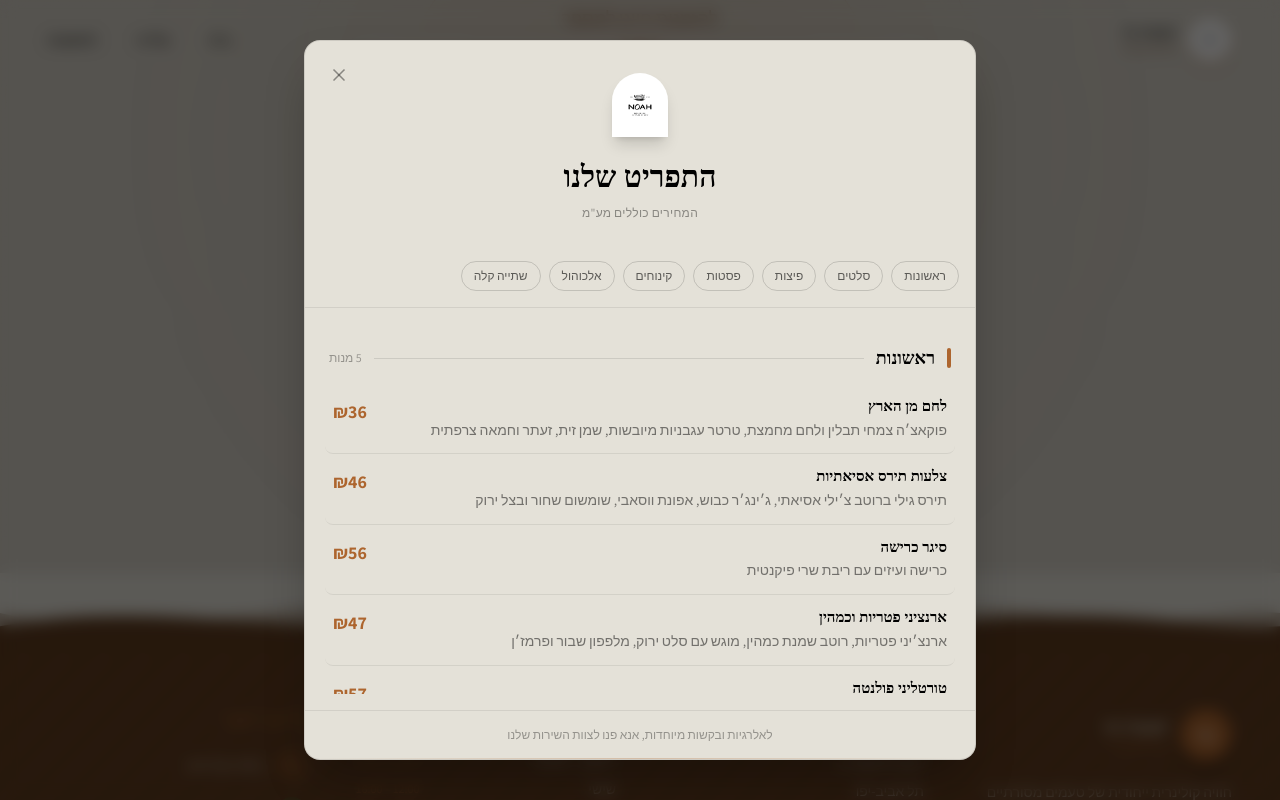
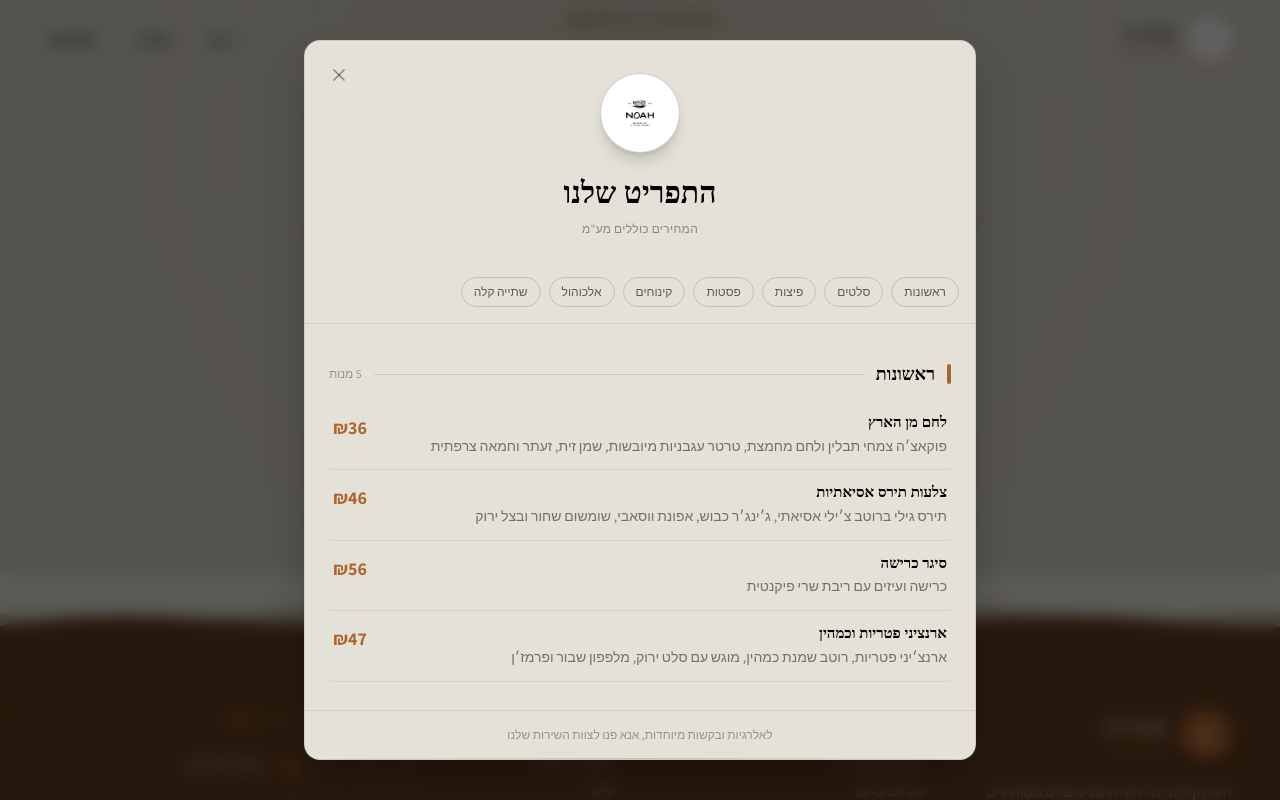
Before and after one commit to danielsem4/noah, a React (Vite) app: page / in a window 1280 px wide. Both pictures are taken after a click on the button "תפריט". Shown: the part 2954-3754 px from the top of the page. Built offline with nearby package versions, Linux system fonts and the light colour scheme; a web font is replaced by a local one.

Commit message:
new menue

```diff
--- a/src/components/sections/MenuModal.tsx
+++ b/src/components/sections/MenuModal.tsx
@@ -109,17 +109,9 @@ export default function MenuModal({ open, onOpenChange }: MenuModalProps) {
 
           <div className="px-6 pt-8 pb-5">
             <DialogHeader>
-              {/* Logo arch */}
+              {/* Logo circle */}
               <div className="flex justify-center mb-4">
-                <div
-                  className="w-14 h-16 overflow-hidden shadow-lg shadow-black/15"
-                  style={{
-                    borderTopLeftRadius: '9999px',
-                    borderTopRightRadius: '9999px',
-                    borderBottomLeftRadius: '10px',
-                    borderBottomRightRadius: '10px',
-                  }}
-                >
+                <div className="w-20 h-20 rounded-full overflow-hidden shadow-lg shadow-black/15 border border-black/10">
                   <img src={logoSrc} alt="קבוצת נח" className="w-full h-full object-cover" />
                 </div>
               </div>
--- a/src/components/sections/Orders.tsx
+++ b/src/components/sections/Orders.tsx
@@ -1,6 +1,18 @@
 import { useState } from 'react'
 import { motion } from 'framer-motion'
-import { Phone, MessageCircle, UtensilsCrossed, Star } from 'lucide-react'
+import { Phone, UtensilsCrossed, Star } from 'lucide-react'
+
+function WhatsAppIcon({ className }: { className?: string }) {
+  return (
+    <svg viewBox="0 0 48 48" fill="none" xmlns="http://www.w3.org/2000/svg" className={className}>
+      <circle cx="24" cy="24" r="24" fill="#25D366" />
+      <path
+        d="M34.5 13.5C32.1 11.1 28.9 9.8 25.5 9.8C18.5 9.8 12.8 15.5 12.8 22.5C12.8 24.8 13.4 27 14.6 29L12.5 36.5L20.2 34.4C22.2 35.5 24.3 36.1 26.5 36.1C33.5 36.1 39.2 30.4 39.2 23.4C39.2 20 37.9 16.8 35.5 14.4L34.5 13.5ZM26.5 33.8C24.5 33.8 22.6 33.2 20.9 32.2L20.5 31.9L16 33.1L17.2 28.7L16.9 28.3C15.8 26.5 15.2 24.5 15.2 22.4C15.2 16.8 19.8 12.2 25.5 12.2C28.3 12.2 30.9 13.3 32.9 15.3C34.9 17.3 36 19.9 36 22.7C36 28.4 31.2 33.8 26.5 33.8ZM31.2 25C30.9 24.8 29.4 24.1 29.1 24C28.8 23.9 28.6 23.8 28.4 24.1C28.2 24.4 27.6 25 27.4 25.3C27.2 25.5 27.1 25.6 26.8 25.4C26.5 25.2 25.5 24.9 24.3 23.8C23.4 23 22.8 22 22.6 21.7C22.4 21.4 22.6 21.2 22.8 21C22.9 20.9 23.1 20.7 23.3 20.5C23.4 20.3 23.5 20.2 23.6 20C23.7 19.8 23.7 19.6 23.6 19.4C23.5 19.2 22.9 17.7 22.6 17.1C22.4 16.5 22.1 16.6 21.9 16.6H21.4C21.2 16.6 20.8 16.7 20.5 17C20.2 17.3 19.4 18 19.4 19.5C19.4 21 20.5 22.4 20.7 22.7C20.9 22.9 22.8 25.9 25.8 27.2C26.5 27.5 27.1 27.7 27.5 27.8C28.2 28 28.9 28 29.4 27.9C30 27.8 31.2 27.2 31.5 26.5C31.8 25.8 31.8 25.2 31.7 25.1L31.2 25Z"
+        fill="white"
+      />
+    </svg>
+  )
+}
 import WaveDivider from '@/components/ui/WaveDivider'
 import MenuModal from './MenuModal'
 
@@ -157,7 +169,7 @@ export default function Orders() {
             >
               <ContactCard
                 href="https://wa.me/972549605860"
-                icon={<MessageCircle className="w-6 h-6 text-[#25D366]" />}
+                icon={<WhatsAppIcon className="w-7 h-7" />}
                 iconColor="bg-[#25D366]/10 border-[#25D366]/25 group-hover:bg-[#25D366]/20"
                 label="צרו קשר בווצאפ"
                 number="054-960-5860"
```
